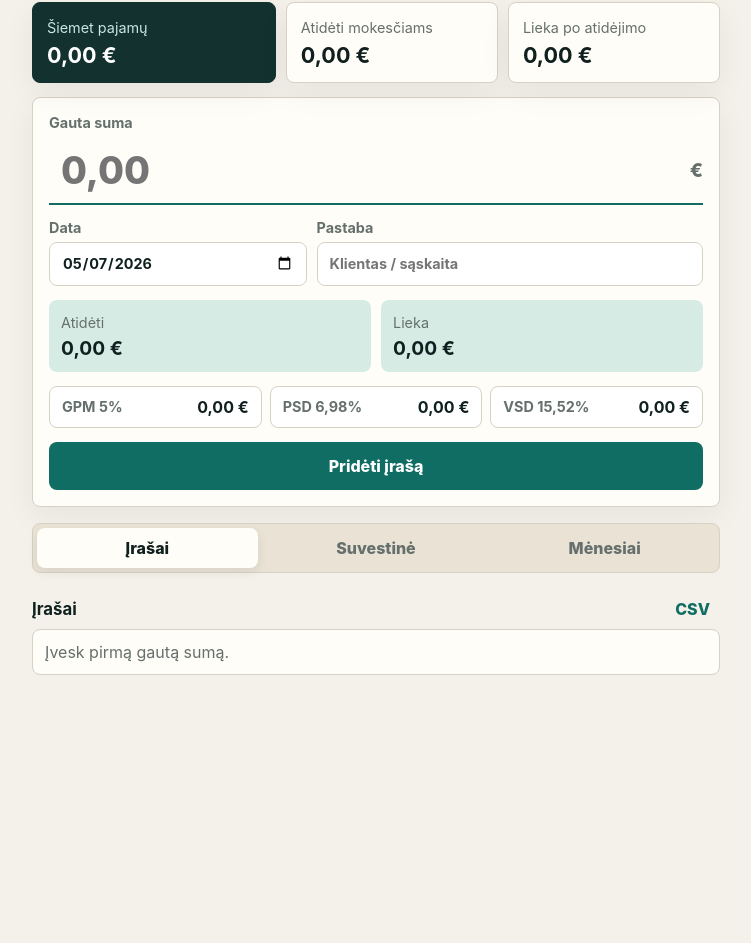
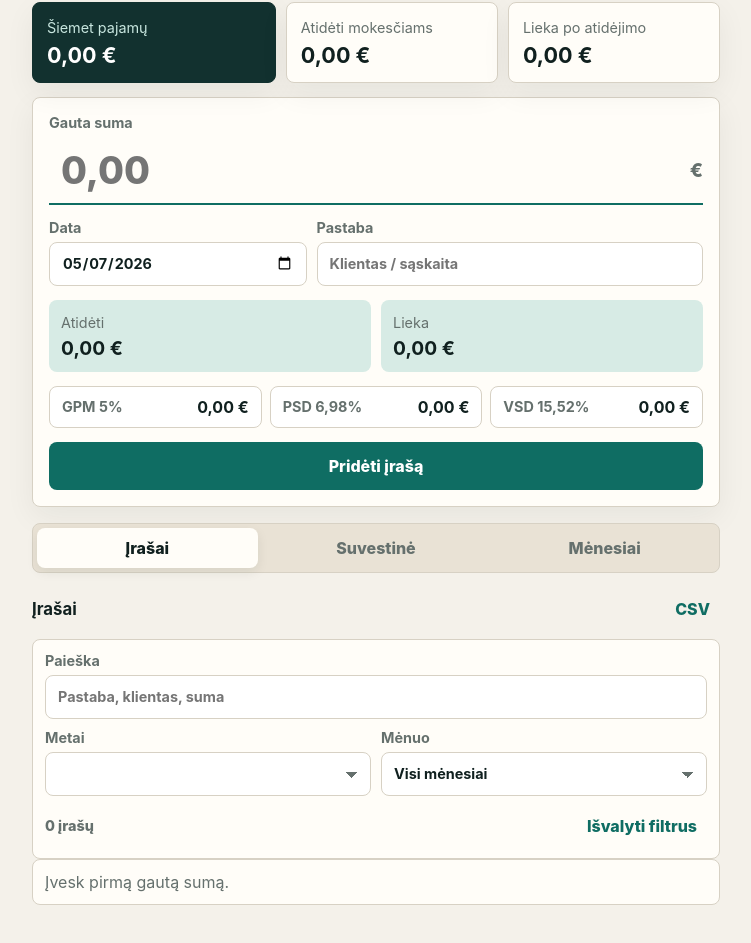
Before and after one commit to Ignas7206/Mokesciu-APP, a plain HTML site: page index.html in a window 1280 px wide. Shown: the part 82-1025 px from the top of the page, without its empty margins (264-1015 px from the left). Before the commit the page ends 800 px from the top, so only its background shows below. Drawn offline with Linux system fonts and the light colour scheme.

Commit message:
Add record filters and richer summary UI

```diff
--- a/index.html
+++ b/index.html
@@ -91,6 +91,40 @@
           <h2>Įrašai</h2>
           <button class="text-button" id="exportButton" type="button">CSV</button>
         </div>
+        <div class="filter-panel" aria-label="Įrašų filtrai">
+          <label>
+            Paieška
+            <input id="searchInput" type="search" autocomplete="off" placeholder="Pastaba, klientas, suma">
+          </label>
+          <div class="filter-row">
+            <label>
+              Metai
+              <select id="yearFilter"></select>
+            </label>
+            <label>
+              Mėnuo
+              <select id="monthFilter">
+                <option value="">Visi mėnesiai</option>
+                <option value="01">Sausis</option>
+                <option value="02">Vasaris</option>
+                <option value="03">Kovas</option>
+                <option value="04">Balandis</option>
+                <option value="05">Gegužė</option>
+                <option value="06">Birželis</option>
+                <option value="07">Liepa</option>
+                <option value="08">Rugpjūtis</option>
+                <option value="09">Rugsėjis</option>
+                <option value="10">Spalis</option>
+                <option value="11">Lapkritis</option>
+                <option value="12">Gruodis</option>
+              </select>
+            </label>
+          </div>
+          <div class="filter-actions">
+            <span id="filteredCount">0 įrašų</span>
+            <button class="text-button" id="clearFiltersButton" type="button">Išvalyti filtrus</button>
+          </div>
+        </div>
         <div class="empty-state" id="emptyState">Įvesk pirmą gautą sumą.</div>
         <div class="record-list" id="recordList"></div>
       </section>
@@ -102,10 +136,16 @@
         <div class="detail-grid">
           <article class="detail-row"><span>Bendros pajamos</span><strong id="totalIncome">0,00 €</strong></article>
           <article class="detail-row"><span>Bendri mokesčiai</span><strong id="totalTax">0,00 €</strong></article>
+          <article class="detail-row"><span>Apmokestinamos pajamos</span><strong id="totalProfit">0,00 €</strong></article>
+          <article class="detail-row"><span>Sodros bazė</span><strong id="totalSocialBase">0,00 €</strong></article>
           <article class="detail-row"><span>GPM</span><strong id="totalGpm">0,00 €</strong></article>
           <article class="detail-row"><span>PSD</span><strong id="totalPsd">0,00 €</strong></article>
           <article class="detail-row"><span>VSD</span><strong id="totalVsd">0,00 €</strong></article>
           <article class="detail-row"><span>Po mokesčių</span><strong id="totalNet">0,00 €</strong></article>
+          <article class="detail-row"><span>Įrašų skaičius</span><strong id="recordCount">0</strong></article>
+          <article class="detail-row"><span>Aktyvūs mėnesiai</span><strong id="activeMonths">0</strong></article>
+          <article class="detail-row"><span>Vidutiniškai per mėn.</span><strong id="averageMonth">0,00 €</strong></article>
+          <article class="detail-row"><span>Didžiausias mokėjimas</span><strong id="largestRecord">0,00 €</strong></article>
         </div>
       </section>
 
@@ -159,7 +199,7 @@
           <h3>Informacija</h3>
           <button class="text-button wide" id="aboutButton" type="button">Apie skaičiavimą ir privatumą</button>
           <p class="hint">Priminti vėliau: pridėti realių išlaidų režimą ir PVM mokėtojo nustatymus.</p>
-          <p class="hint" id="versionText">Versija v0.1.0</p>
+          <p class="hint" id="versionText">Versija v0.2.0</p>
         </div>
 
         <div class="dialog-actions">
```
